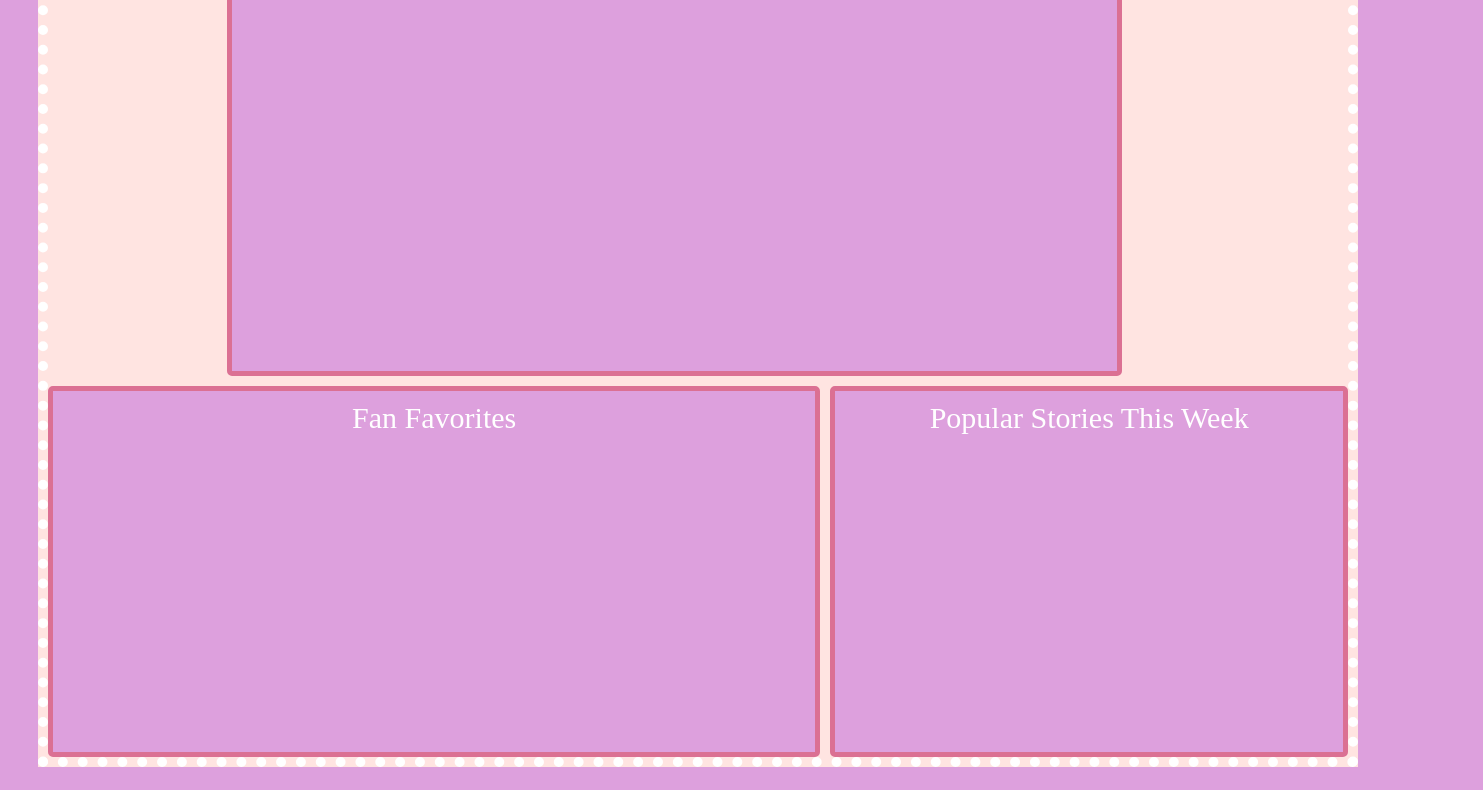
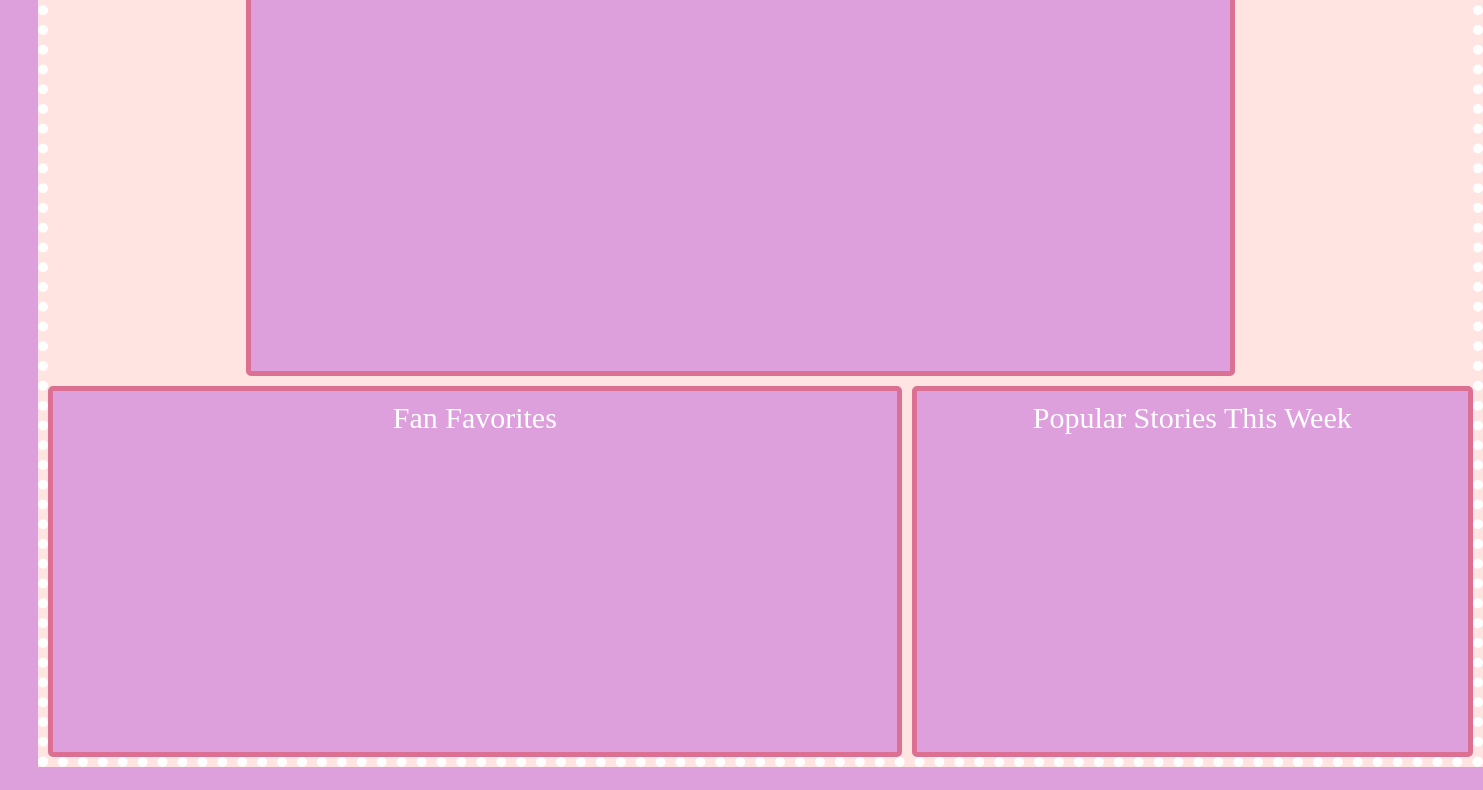
Before and after one commit to jr1248/jr1248.github.io, a plain HTML site: page index.html in a window 1280 px wide. Shown: the part 541-1331 px from the top of the page, 1483 px wide, since content can reach past the window. Drawn offline with Linux system fonts and the light colour scheme.

Commit message:
Update styles.css

```diff
--- a/styles.css
+++ b/styles.css
@@ -17,7 +17,7 @@ body{
     border: 10px white dotted;
     margin:30px;
     height: 900px;
-    width: 1300px;
+    width: 1425px;
     background-color: mistyrose;
     grid-template: repeat(4, 1fr 2fr) / repeat(4, 3fr 2fr);
     grid-gap: 10px;
```
